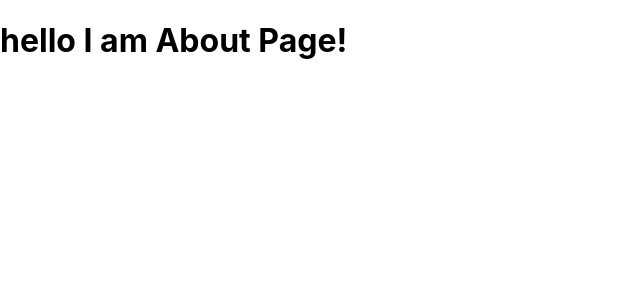
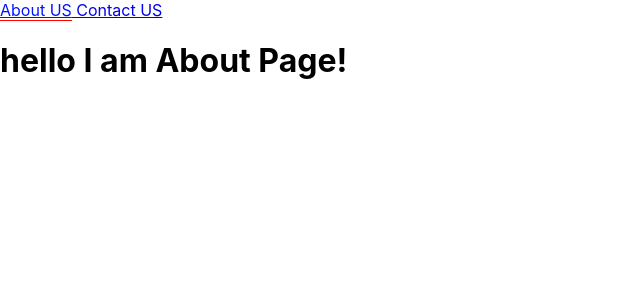
Before and after one commit to swati-parmar/Interviewquestions, a React (Create React App) app: page / in a window 1280 px wide. Shown: the top 300 px of the page, without its empty margins (0-640 px from the left). Built offline with nearby package versions, Linux system fonts and the light colour scheme.

Commit message:
Create React NavBar/Menu using React-Router

```diff
--- a/src/App.js
+++ b/src/App.js
@@ -3,11 +3,13 @@ import { Routes, Route } from 'react-router-dom';
 import About from "./Component/reactrouter/About";
 import Contact from "./Component/reactrouter/Contact";
 import Error from "./Component/reactrouter/Error";
+import Menu from "./Component/reactrouter/Menu";
 
 const App = () => {
 
   return (
     <div>
+    <Menu />
       <Routes>
         <Route exact path='/' element={<About />} />
         <Route path="/contact" element={<Contact />} />
--- /dev/null
+++ b/src/Component/reactrouter/Menu.js
@@ -0,0 +1,14 @@
+import React from "react";
+import {NavLink} from 'react-router-dom';
+
+
+const Menu = () => {
+    return (
+        <div>
+            <NavLink exact='true'  className={({isActive}) => (isActive ? "active-style" : 'none')} to='/'> About US</NavLink>
+            <NavLink exact='true'  className={({isActive}) => (isActive ? "active-style" : 'none')} to='/contact'> Contact US</NavLink>
+        </div>
+    );
+};
+
+export default Menu;
--- a/src/index.css
+++ b/src/index.css
@@ -11,3 +11,8 @@ code {
   font-family: source-code-pro, Menlo, Monaco, Consolas, 'Courier New',
     monospace;
 }
+
+ a.active-style {
+  color: rgb(0, 21, 255);
+  border-bottom: 1px solid red;
+}
--- a/src/index.js
+++ b/src/index.js
@@ -4,6 +4,7 @@ import { BrowserRouter } from 'react-router-dom';
 import './index.css';
 import App from './App';
 import reportWebVitals from './reportWebVitals';
+
 
 const root = ReactDOM.createRoot(document.getElementById('root'));
 root.render(
```
